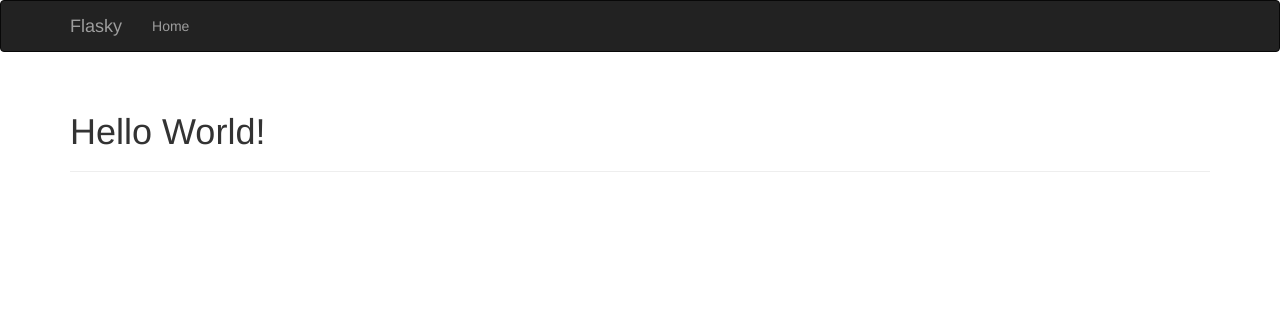
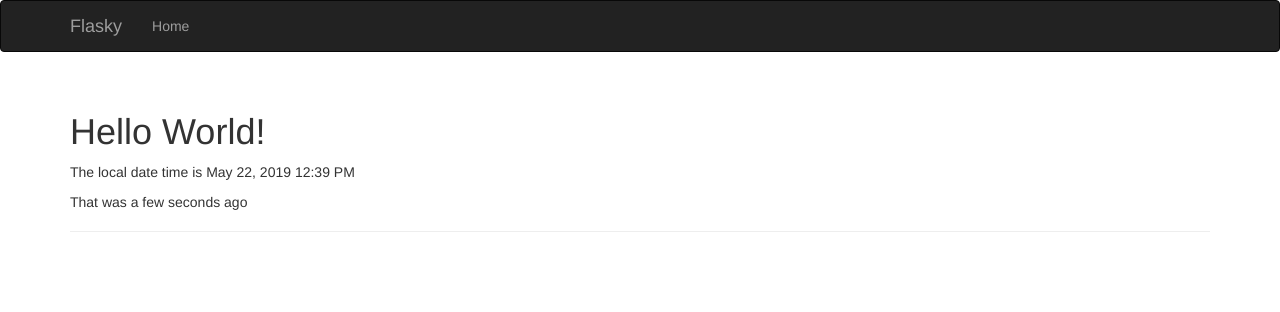
Before and after one commit to piotrlgol/Flask_learn, a Flask app: page / in a window 1280 px wide. Shown: the top 312 px of the page. Run offline with Flask 2, Linux system fonts and the light colour scheme; some libraries are stand-ins or nearby versions.

Commit message:
added moment.js to display time

```diff
--- a/App.py
+++ b/App.py
@@ -1,13 +1,16 @@
 from flask import Flask
 from flask import render_template
 from flask_bootstrap import Bootstrap
+from flask_moment import Moment
+from datetime import datetime
 
 app = Flask(__name__)
 bootstrap = Bootstrap(app)
+moment = Moment(app)
 
 @app.route('/')
 def index():
-    return render_template('index.html')
+    return render_template('index.html', current_time=datetime.utcnow())
 
 @app.route('/user/<name>')
 def user(name):
--- a/templates/base.html
+++ b/templates/base.html
@@ -1,4 +1,8 @@
 {% extends "bootstrap/base.html" %}
+{% block scripts %}
+{{super()}}
+{{moment.include_moment()}}
+{%endblock%}
 {% block head %}
 {{ super() }}
 <link rel="shortcut icon" href="{{ url_for('static', filename='favicon.ico')}}" type="image/x-icon">
--- a/templates/index.html
+++ b/templates/index.html
@@ -3,5 +3,7 @@
 {% block page_content %}
 <div class="page-header">
     <h1>Hello World!</h1>
+    <p>The local date time is {{moment(current_time).format('LLL')}}</p>
+    <p>That was {{moment(current_time).fromNow(refresh=True)}}</p>
 </div>
 {% endblock %}
```
